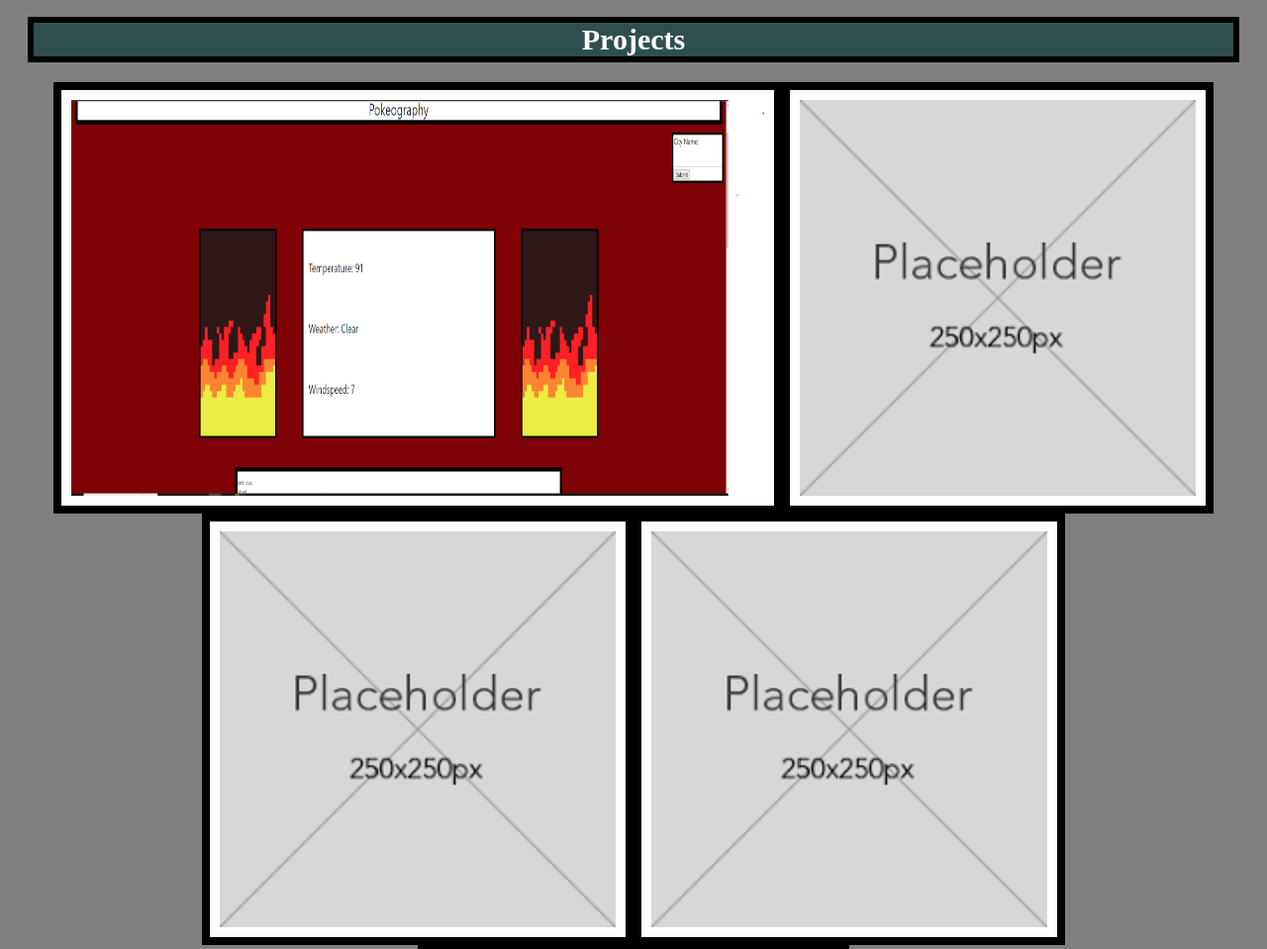
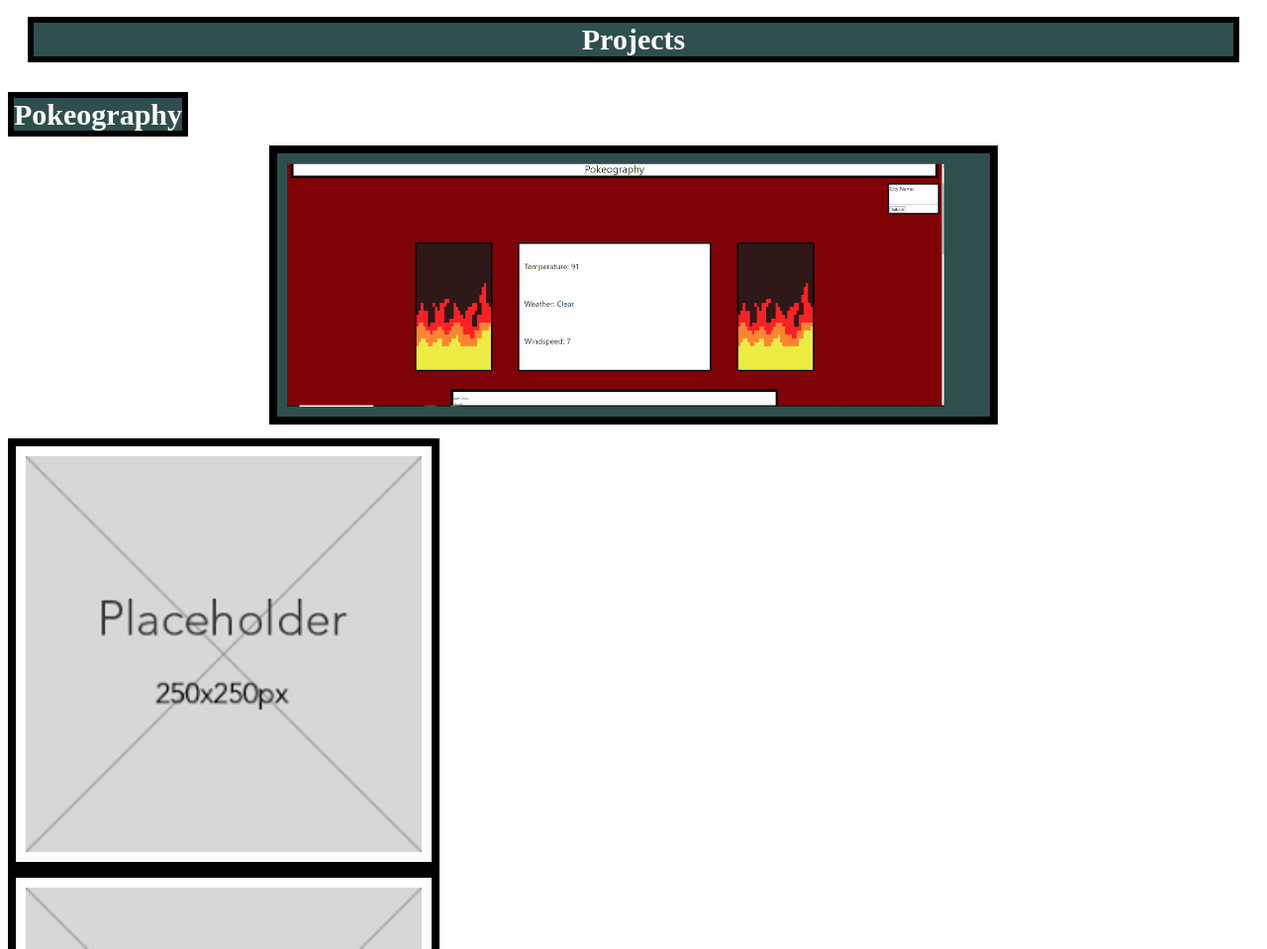
Before and after one commit to JaydenSchuff/My-Application, a plain HTML site: page index.html in a window 1280 px wide. Shown: the part 790-1749 px from the top of the page at 99% size. Drawn offline with Linux system fonts and the light colour scheme.

Commit message:
worked on fixing link

```diff
--- a/assets/style.css
+++ b/assets/style.css
@@ -3,12 +3,16 @@
   --background:darkslategrey;
   --font:30px;
   --textcolor:white;
-  --altbackground:silver;
+  --altbackground:darkslategray;
   --alttextcolor:red;
 }
 
+html {
+  scroll-behavior: smooth;
+}
+
 body{
-  background-color: grey;
+  background-color: white;
 }
 
 header{
@@ -34,6 +38,8 @@ a{
   font-size: 35px;
   text-align: center;
   padding: 14px 20px;
+  justify-content: center;
+  display: flex;
 }
 
 h2{
@@ -78,6 +84,24 @@ h3{
   color:var(--textcolor);
 }
 
+.link{
+  color:var(--textcolor);
+  font-size: 35px;
+  text-align: center;
+  padding: 14px 20px;
+  display: flex;
+}
+
+content{
+  display: inline;
+  font-size: 30px;
+  font-weight: bold;
+  color: var(--textcolor);
+  border: solid black 6px;
+  background-color: var(--altbackground);
+  text-align: center;
+}
+
 .Contact{
   display: flex;
   justify-content: space-around;
@@ -96,6 +120,8 @@ h3{
 
 #firstapp{
   width: 700px;
+  background-color: var(--altbackground);
+  justify-content: center;
 }
 
 .placeholder{
--- a/index.html
+++ b/index.html
@@ -33,7 +33,12 @@
           <!--Project segment -->
           <h2>Projects</h2>
           <p class="Projects">
-            <img id="firstapp" src="./assets/images/Pokeography.png" alt="Pokemon/Pokeography" />
+            <div>
+              <content>Pokeography</content>
+              <a class="link" href="https://jojhans.github.io/Pokeography/" >
+                <img id="firstapp" src="./assets/images/Pokeography.png" alt="Pokemon/Pokeography" />
+              </a>
+            </div>
             <img src="./assets/images/placeholder.png" alt="placeholder image" />
             <img src="./assets/images/placeholder.png" alt="placeholder image" />
             <img src="./assets/images/placeholder.png" alt="placeholder image" />
```
